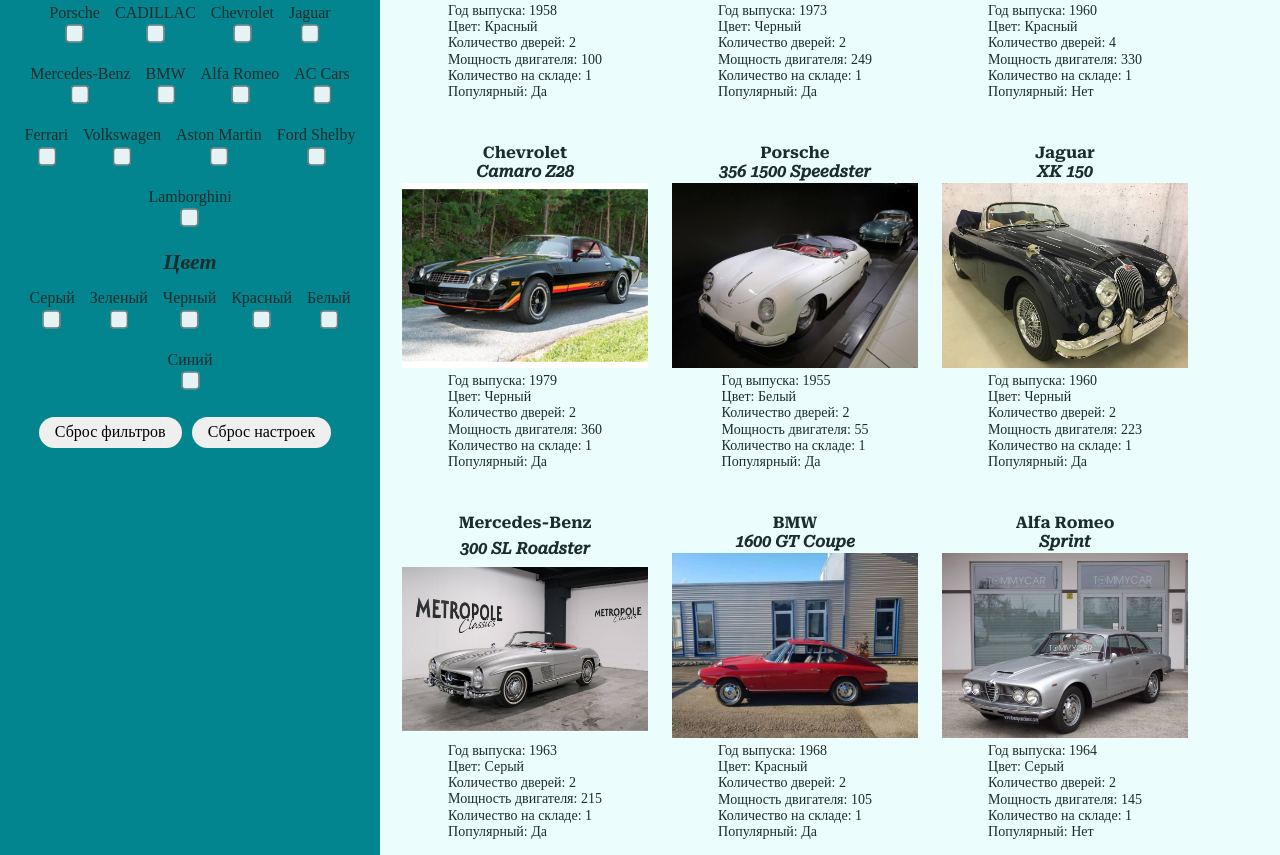
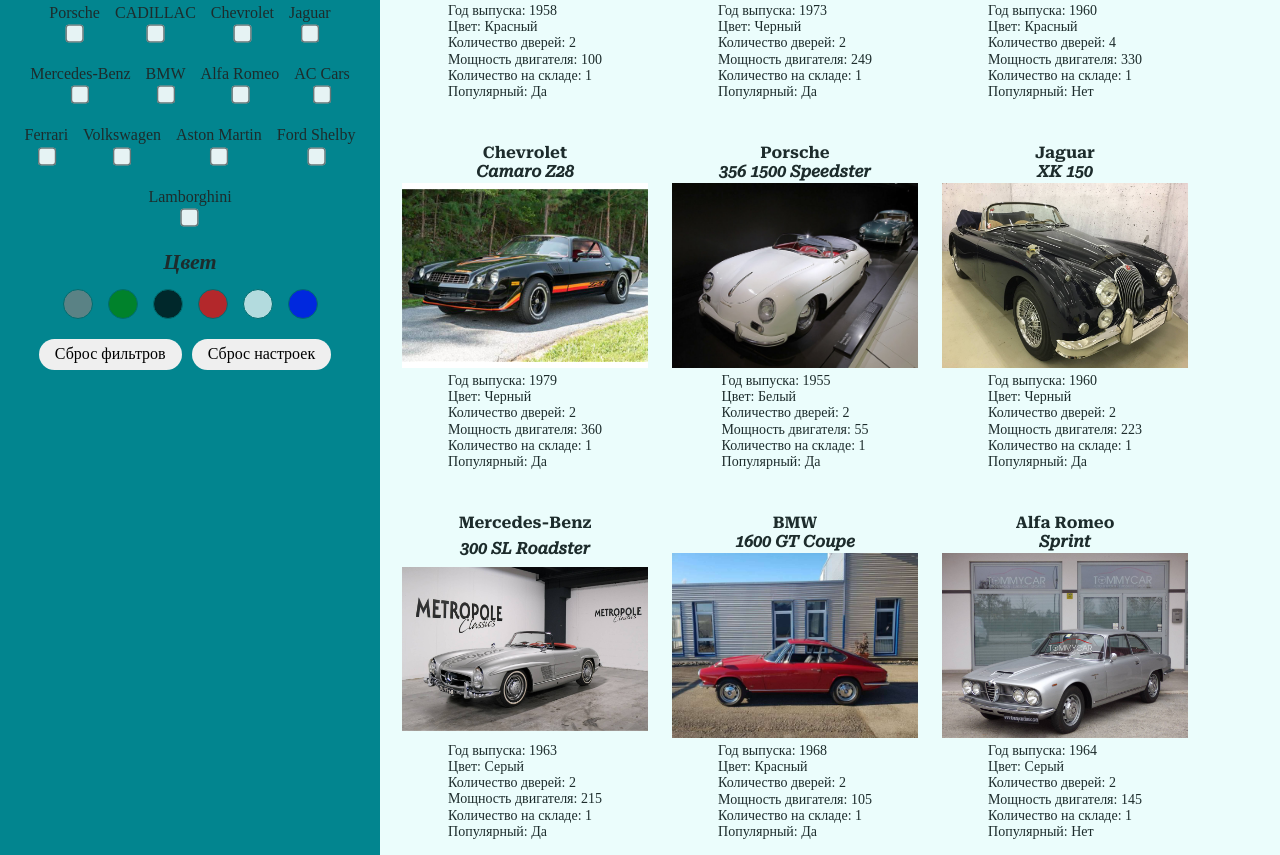
Before and after one commit to nos64/clone_RSSchool-stage1, a website built with webpack: page online-store/src/index.html in a window 1280 px wide. Shown: the part 698-1553 px from the top of the page. Built offline with nearby package versions, Linux system fonts and the light colour scheme; files whose address does not match are found by name.

Commit message:
feat: change color filter checkbox => button

```diff
--- a/online-store/src/db/db.ts
+++ b/online-store/src/db/db.ts
@@ -29,6 +29,7 @@
     "model": "Topolino 500 A",
     "year": "1940",
     "color": "Серый",
+    "colorID": "grey",
     "favorite": false,
     "doors":  "2",
     "volume": "13",
@@ -42,6 +43,7 @@
     "model": "100 /4",
     "year": "1954",
     "color": "Зеленый",
+    "colorID": "green",
     "favorite": true,
     "doors":  "2",
     "volume": "102",
@@ -55,6 +57,7 @@
     "model": "Silver Cloud",
     "year": "1960",
     "color": "Черный",
+    "colorID": "black",
     "favorite": true,
     "doors":  "2",
     "volume": "92",
@@ -68,6 +71,7 @@
     "model": "TR3A",
     "year": "1958",
     "color": "Красный",
+    "colorID": "red",
     "favorite": true,
     "doors":  "2",
     "volume": "100",
@@ -81,6 +85,7 @@
     "model": "911",
     "year": "1973",
     "color": "Черный",
+    "colorID": "black",
     "favorite": true,
     "doors":  "2",
     "volume": "249",
@@ -94,6 +99,7 @@
     "model": "SIXTY SPECIAL",
     "year": "1960",
     "color": "Красный",
+    "colorID": "red",
     "favorite": false,
     "doors":  "4",
     "volume": "330",
@@ -107,6 +113,7 @@
     "model": "Camaro Z28",
     "year": "1979",
     "color": "Черный",
+    "colorID": "black",
     "favorite": true,
     "doors":  "2",
     "volume": "360",
@@ -120,6 +127,7 @@
     "model": "356 1500 Speedster",
     "year": "1955",
     "color": "Белый",
+    "colorID": "white",
     "favorite": true,
     "doors":  "2",
     "volume": "55",
@@ -133,6 +141,7 @@
     "model": "XK 150",
     "year": "1960",
     "color": "Черный",
+    "colorID": "black",
     "favorite": true,
     "doors":  "2",
     "volume": "223",
@@ -146,6 +155,7 @@
     "model": "300 SL Roadster",
     "year": "1963",
     "color": "Серый",
+    "colorID": "grey",
     "favorite": true,
     "doors":  "2",
     "volume": "215",
@@ -159,6 +169,7 @@
     "model": "1600 GT Coupe",
     "year": "1968",
     "color": "Красный",
+    "colorID": "red",
     "favorite": true,
     "doors":  "2",
     "volume": "105",
@@ -172,6 +183,7 @@
     "model": "Sprint",
     "year": "1964",
     "color": "Серый",
+    "colorID": "grey",
     "favorite": false,
     "doors":  "2",
     "volume": "145",
@@ -185,6 +197,7 @@
     "model": "Shelby Cobra 427",
     "year": "1967",
     "color": "Черный",
+    "colorID": "black",
     "favorite": true,
     "doors":  "2",
     "volume": "360",
@@ -198,6 +211,7 @@
     "model": "365 GT 2+2",
     "year": "1969",
     "color": "Красный",
+    "colorID": "red",
     "favorite": true,
     "doors":  "2",
     "volume": "320",
@@ -211,6 +225,7 @@
     "model": "180 D",
     "year": "1955",
     "color": "Красный",
+    "colorID": "red",
     "favorite": true,
     "doors":  "4",
     "volume": "40",
@@ -224,6 +239,7 @@
     "model": "Beetle",
     "year": "1955",
     "color": "Серый",
+    "colorID": "grey",
     "favorite": true,
     "doors":  "2",
     "volume": "30",
@@ -237,6 +253,7 @@
     "model": "DB 2/4 Mk I",
     "year": "1955",
     "color": "Зеленый",
+    "colorID": "green",
     "favorite": false,
     "doors":  "2",
     "volume": "140",
@@ -250,6 +267,7 @@
     "model": "356 Coupé GT",
     "year": "1956",
     "color": "Серый",
+    "colorID": "grey",
     "favorite": true,
     "doors":  "2",
     "volume": "60",
@@ -263,6 +281,7 @@
     "model": "GT 500",
     "year": "1968",
     "color": "Серый",
+    "colorID": "grey",
     "favorite": true,
     "doors":  "2",
     "volume": "335",
@@ -276,6 +295,7 @@
     "model": "512 BB",
     "year": "1979",
     "color": "Синий",
+    "colorID": "blue",
     "favorite": false,
     "doors":  "2",
     "volume": "360",
@@ -289,6 +309,7 @@
     "model": "3000 Mk II",
     "year": "1963",
     "color": "Красный",
+    "colorID": "red",
     "favorite": true,
     "doors":  "2",
     "volume": "131",
@@ -302,6 +323,7 @@
     "model": "Espada Series III",
     "year": "1974",
     "color": "Красный",
+    "colorID": "red",
     "favorite": true,
     "doors":  "2",
     "volume": "350",
--- a/online-store/src/index.ts
+++ b/online-store/src/index.ts
@@ -9,3 +9,4 @@
 
 
 import '../src/modules/addToCard';
+import '../src/modules/filterByColor';
--- a/online-store/src/modules/addToCard.ts
+++ b/online-store/src/modules/addToCard.ts
@@ -1,7 +1,8 @@
 const cards: HTMLCollectionOf<Element> = document.getElementsByClassName('card');
 const elemBasketCount: HTMLElement | null = document.querySelector('.header_basket-count');
 let basketCount = 0;
-
+// const basketArray:[]Element = [];
+console.log(Array.from(cards))
 const changeBasketCount = () => {
   if (elemBasketCount) {
     if (basketCount > 0) {
@@ -14,7 +15,7 @@
 }
 
 const showWarningMessage = () => {
-    alert('Извините все слоты')
+    alert('Извините все слоты заняты')
 }
 
 const addToCart = () => {
@@ -24,6 +25,7 @@
         if (basketCount < 20) {
           card.classList.add('card-active');
           basketCount++;
+          // basketArray.push(card)
         } else {
           showWarningMessage();
         }
@@ -32,9 +34,19 @@
         basketCount--;
       }
       changeBasketCount();
-
+      setLocalStorage()
     })
   });
 }
 
 addToCart();
+
+const setLocalStorage = () => {
+  localStorage.setItem('cart', String(basketCount));
+}
+setLocalStorage()
+
+const getLocalStorage = () => {
+  localStorage.getItem(String(basketCount));
+}
+window.addEventListener('DOMContentLoaded', getLocalStorage);
--- /dev/null
+++ b/online-store/src/modules/filterByColor.ts
@@ -0,0 +1,28 @@
+const colorsBtn: HTMLCollectionOf<Element> = document.getElementsByClassName('button-color');
+
+const addClickColorBtn = () => {
+  Array.from(colorsBtn).forEach(btn => {
+    btn.addEventListener('click', () => {
+      if(btn.classList.contains('button-white')) {
+        btn.classList.toggle('button-color-active-negative');
+      }
+      btn.classList.toggle('button-color-active');
+      // if (!card.classList.contains('card-active')) {
+      //   if (basketCount < 20) {
+      //     card.classList.add('card-active');
+      //     basketCount++;
+      //     // basketArray.push(card)
+      //   } else {
+      //     showWarningMessage();
+      //   }
+      // } else {
+      //   card.classList.remove('card-active');
+      //   basketCount--;
+      // }
+      // changeBasketCount();
+      // setLocalStorage()
+    })
+  });
+}
+
+addClickColorBtn()
--- a/online-store/src/modules/main/settings/checkboxFilters.ts
+++ b/online-store/src/modules/main/settings/checkboxFilters.ts
@@ -50,22 +50,31 @@
     const checkboxWrapper: HTMLDivElement = document.createElement('div');
     checkboxWrapper.className = 'checkbox-wrapper';
 
-    const markSet: Set<string> = new Set();
-    dataBase.forEach(item => markSet.add(item.color));
+    const colorSet: Set<string> = new Set();
+    // dataBase.forEach(item => colorSet.add(item.color));
+    dataBase.forEach(item => colorSet.add(item.colorID));
+    const colorArray = Array.from(colorSet);
 
-    const markArray = Array.from(markSet)
-    markArray.forEach(item => {
-      const label: HTMLLabelElement = document.createElement('label');
-      label.classList.add('checkbox-lbl', 'brand-checkbox');
-      label.textContent = item;
+    colorArray.forEach(item => {
+      // const label: HTMLLabelElement = document.createElement('label');
+      // label.classList.add('checkbox-lbl', 'brand-checkbox');
+      // label.textContent = item;
 
-      const input: HTMLInputElement = document.createElement('input');
-      input.className = 'check';
-      input.type = 'checkbox';
-      input.value = item;
+      // const input: HTMLInputElement = document.createElement('input');
+      // input.className = 'check';
+      // input.type = 'checkbox';
+      // input.value = item;
 
-      label.append(input);
-      checkboxWrapper.appendChild(label);
+      // label.append(input);
+      // checkboxWrapper.append(label);
+
+      const colorBtn = document.createElement('button');
+      colorBtn.className = 'button-color';
+      colorBtn.classList.add(`button-${item}`);
+      colorBtn.title = item;
+      colorBtn.textContent = '✔'
+
+      checkboxWrapper.append(colorBtn);
     })
 
     byColorWrapper.append(byBrandTitle, checkboxWrapper);
--- a/online-store/src/modules/main/settings/settings.scss
+++ b/online-store/src/modules/main/settings/settings.scss
@@ -170,3 +170,51 @@
     box-shadow: 0 0 5px 5px $borderColor;
     border-color: $borderColor;
   }
+
+.button-color {
+  width: 30px;
+  height: 30px;
+  border: 1px solid $borderColor;
+  border-radius: 20px;
+  outline: none;
+  opacity: .7;
+  color: transparent;
+  font-size: 20px;
+  transition: all .3s ease-in-out;
+}
+
+.button-color:hover {
+  opacity: 1;
+}
+
+.button-grey {
+  background-color: grey;
+}
+
+.button-green {
+  background-color: green;
+}
+
+.button-black {
+  background-color: black;
+}
+
+.button-red {
+  background-color: red;
+}
+
+.button-white {
+  background-color: white;
+}
+
+.button-blue {
+  background-color: blue;
+  }
+
+  .button-color-active {
+    color: $bgColor;
+  }
+
+  .button-color-active-negative {
+    color: $textColor;
+  }
```
